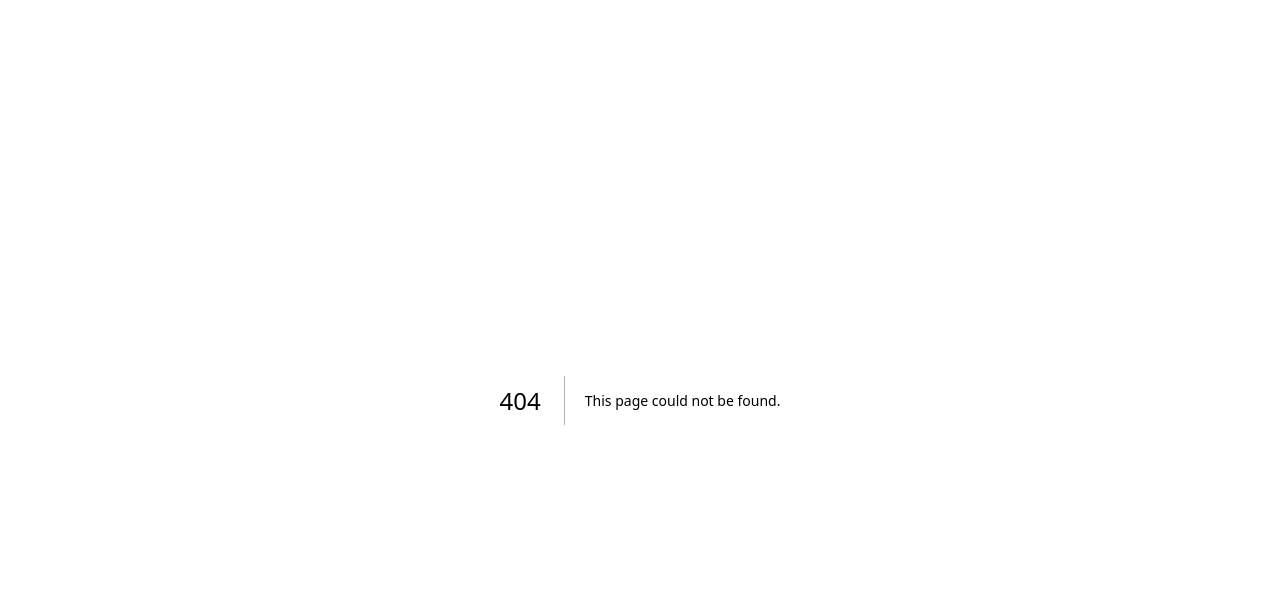
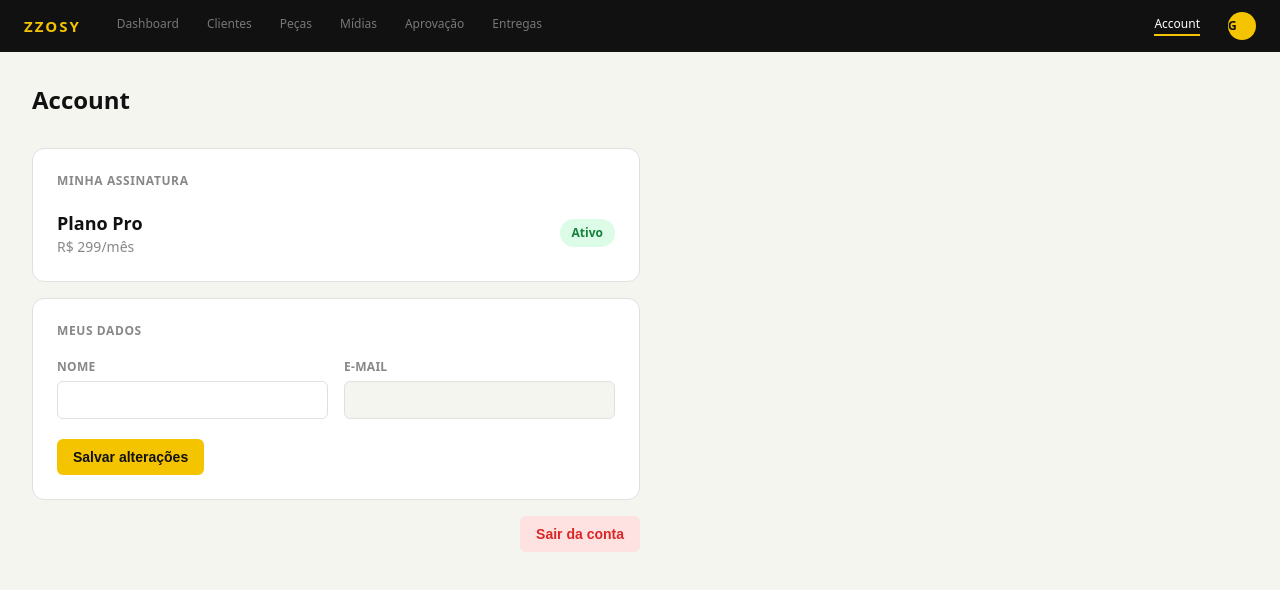
Before and after one commit to Giovanni-Rampazzo/zzysy, a Next.js app in the folder apps/web/: page /account in a window 1280 px wide. Before the commit this address had no page. Shown: the top 590 px of the page. Built offline with nearby package versions, Linux system fonts and the light colour scheme; no server answers.

Commit message:
feat: account page

```diff
--- /dev/null
+++ b/apps/web/app/account/page.tsx
@@ -0,0 +1,49 @@
+"use client"
+import { useSession, signOut } from "next-auth/react"
+import { useState } from "react"
+import { PageShell } from "@/components/layout/PageShell"
+import { Button } from "@/components/ui/Button"
+
+export default function AccountPage() {
+  const { data: session } = useSession()
+  const [name, setName] = useState(session?.user?.name ?? "")
+  const [email] = useState(session?.user?.email ?? "")
+
+  return (
+    <PageShell>
+      <div className="p-8 max-w-2xl">
+        <h1 className="text-2xl font-bold mb-8">Account</h1>
+
+        <div className="bg-white rounded-xl border border-[#E0E0E0] p-6 mb-4">
+          <div className="text-xs font-bold uppercase tracking-wider text-[#888888] mb-5">Minha Assinatura</div>
+          <div className="flex items-center justify-between">
+            <div>
+              <div className="text-lg font-bold">Plano Pro</div>
+              <div className="text-sm text-[#888888]">R$ 299/mês</div>
+            </div>
+            <span className="text-xs font-semibold px-3 py-1.5 rounded-full bg-green-100 text-green-700">Ativo</span>
+          </div>
+        </div>
+
+        <div className="bg-white rounded-xl border border-[#E0E0E0] p-6 mb-4">
+          <div className="text-xs font-bold uppercase tracking-wider text-[#888888] mb-5">Meus Dados</div>
+          <div className="grid grid-cols-2 gap-4 mb-5">
+            <div className="flex flex-col gap-1.5">
+              <label className="text-xs font-semibold uppercase tracking-wide text-[#888888]">Nome</label>
+              <input value={name} onChange={e => setName(e.target.value)} className="px-3 py-2 text-sm border border-[#E0E0E0] rounded-md outline-none focus:border-[#F5C400]" />
+            </div>
+            <div className="flex flex-col gap-1.5">
+              <label className="text-xs font-semibold uppercase tracking-wide text-[#888888]">E-mail</label>
+              <input value={email} disabled className="px-3 py-2 text-sm border border-[#E0E0E0] rounded-md bg-[#F5F5F0] text-[#888888]" />
+            </div>
+          </div>
+          <Button>Salvar alterações</Button>
+        </div>
+
+        <div className="text-right">
+          <Button variant="danger" onClick={() => signOut({ callbackUrl: "/login" })}>Sair da conta</Button>
+        </div>
+      </div>
+    </PageShell>
+  )
+}
```
